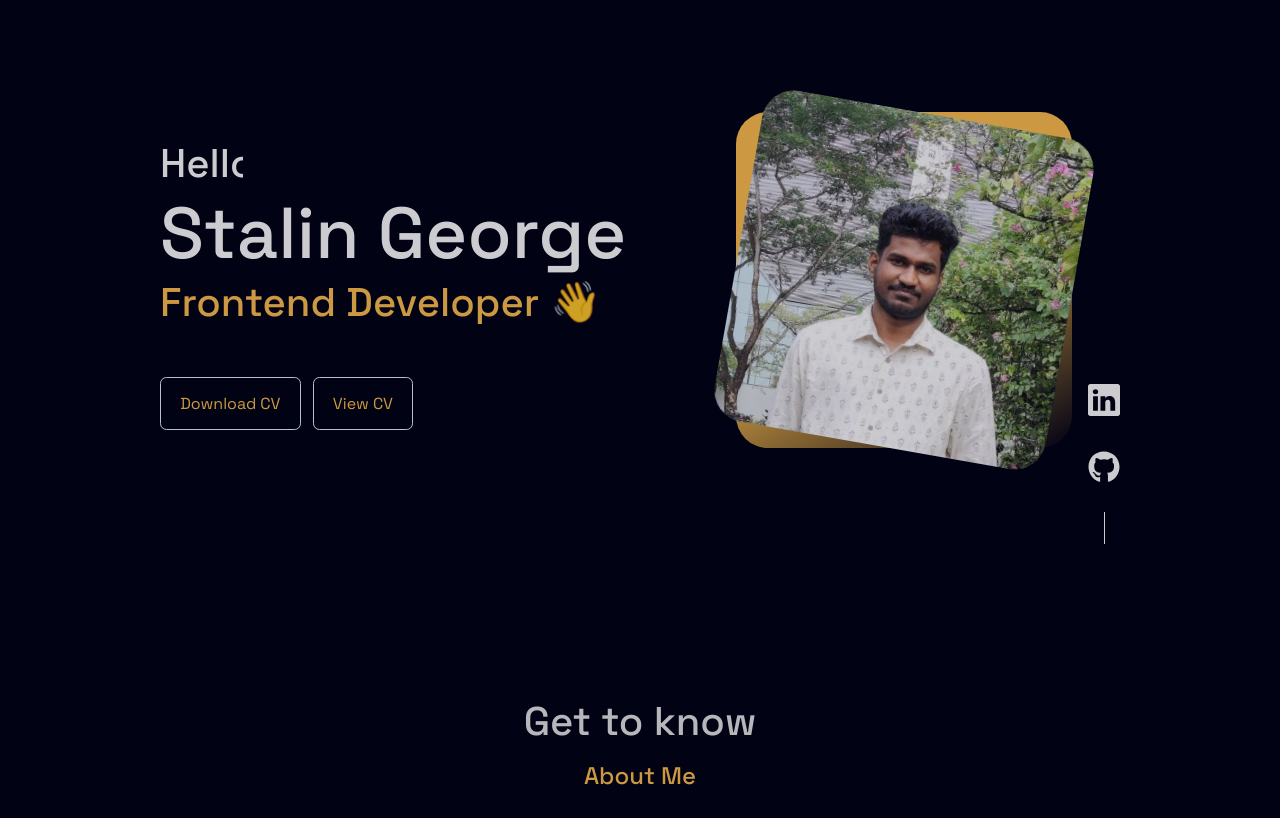
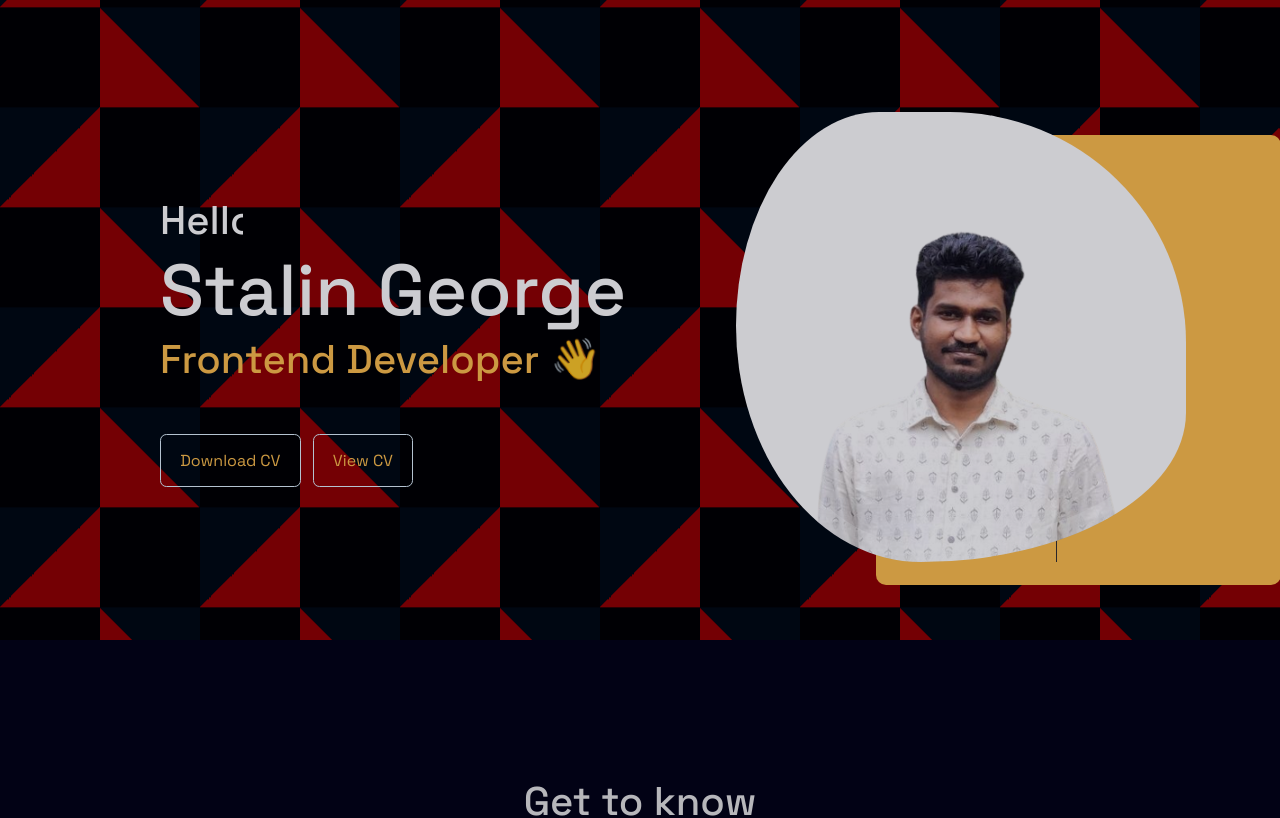
Before and after one commit to stalingeorg/portfolio, a React (Create React App) app: page / in a window 1280 px wide. Shown: the top 818 px of the page. Built offline with nearby package versions, Linux system fonts and the light colour scheme.

Commit message:
version 2.8

```diff
--- a/src/components/header/CTA.jsx
+++ b/src/components/header/Cvpdf.jsx
@@ -1,18 +1,18 @@
 import React from 'react';
-import CV from '../../assets/resume.pdf';
+import Resume from '../../assets/resume.pdf';
 
-const CTA = () => {
+const CVPDF = () => {
   return (
     <div style={{'display':'flex'}}>
     <div className="cta">
-      <a href={CV} download className="btn">
+      <a href={Resume} download className="btn">
 
         Download CV
       </a>
     </div>
 
      <div className="cta">
-      <a href={CV}   className="btn" target='_blank'>
+      <a href={Resume}   className="btn" target='_blank' rel="noreferrer">
 
        View CV
      </a>
@@ -21,4 +21,4 @@ const CTA = () => {
   );
 };
 
-export default CTA;
+export default CVPDF;
--- a/src/components/header/Header.jsx
+++ b/src/components/header/Header.jsx
@@ -1,8 +1,8 @@
 import React from 'react';
-import CTA from './CTA';
-import HeaderSocials from './HeaderSocials';
+import Cvpdf from './Cvpdf';
+import Socialconnet from './Socialconnect';
 import './header.css';
-import ME from '../../assets/me.jpg';
+import ME from '../../assets/bg.png';
 import '../intro/intro.css';
 import { motion } from "framer-motion";
 
@@ -18,17 +18,17 @@ const Emoji = props => (
 )
 const Header = () => {
   return (
-    <header id="home">
+    <header id="home" className='section_left'>
       <div className="container header__container">
-      <div className="row">
-      <div style={{width: "60%"}}>
+      <div className="row ">
+      <div className='' style={{width: "60%"}}>
        <h5 className='text_anim'>Hello I'm</h5>
         <h1>Stalin George   </h1>
         <h5 className="text-light">Frontend Developer <Emoji  symbol="👋" label="sheep" /></h5>
-        <CTA />
+        <Cvpdf />
        </div>
-       <div style={{width: "35%"}}>
-       <div className="about__me">
+       <div style={{width: "35%"}} className='position-relative section_right'>
+       {/* <div className="about__me">
           <div className="about__me-image">
 
 
@@ -50,8 +50,27 @@ const Header = () => {
       }}
     />
      </div>
-    </div>
-        <HeaderSocials />
+    </div> */}
+
+    <div className="image">
+<motion.div
+          className="avatar" style={{backgroundImage: `url(${ME})`}}
+      animate={{
+        scale: [1, 1.2, 1, 1, 1],
+        rotate: [0, 40, 40, 0, 0],
+        borderRadius: ["50%", "50%", "50%", "50%", "50%"]
+      }}
+      transition={{
+        duration: 2,
+        ease: "easeInOut",
+        times: [0, 0.2, 0.5, 0.8, 1],
+        repeat: 0,
+        repeatDelay: 1
+      }}
+    />
+<div className="shape"></div>
+</div>
+        <Socialconnet />
 
 
       </div>
--- a/src/components/header/header.css
+++ b/src/components/header/header.css
@@ -1,5 +1,5 @@
 header {
-  height: 70vh;
+  height: 80vh;
   padding-top: 7rem;
   overflow: hidden;
 }
@@ -23,14 +23,15 @@ header {
   gap: 0.8rem;
   position: absolute;
   right: 0rem;
-  bottom: 1rem;
+  bottom: 0rem;
+  z-index: 1;
 }
 
 .header__socials::after {
   content: '';
   width: 1px;
   height: 2rem;
-  background: #fff;
+  background: #343030;
 }
 
 .scroll__down {
@@ -47,7 +48,7 @@ header {
 }
 .a_social{
   font-size: 2rem;
-  color: #fff;
+  color: #343030;
 }
 @media screen and (max-width: 1024px){
   header {
@@ -117,3 +118,180 @@ header {
   display: inline-block;
 }
 @keyframes wave-animation{0%{-webkit-transform:rotate( 0.0deg);-ms-transform:rotate( 0.0deg);transform:rotate( 0.0deg);}10%{-webkit-transform:rotate(14.0deg);-ms-transform:rotate(14.0deg);transform:rotate(14.0deg);}20%{-webkit-transform:rotate(-8.0deg);-ms-transform:rotate(-8.0deg);transform:rotate(-8.0deg);}30%{-webkit-transform:rotate(14.0deg);-ms-transform:rotate(14.0deg);transform:rotate(14.0deg);}40%{-webkit-transform:rotate(-4.0deg);-ms-transform:rotate(-4.0deg);transform:rotate(-4.0deg);}50%{-webkit-transform:rotate(10.0deg);-ms-transform:rotate(10.0deg);transform:rotate(10.0deg);}60%{-webkit-transform:rotate( 0.0deg);-ms-transform:rotate( 0.0deg);transform:rotate( 0.0deg);}100%{-webkit-transform:rotate( 0.0deg);-ms-transform:rotate( 0.0deg);transform:rotate( 0.0deg);}}
+
+.image {
+  position: relative;
+  height: 398px;
+    width: 398px;
+}
+.image img {
+  min-width: 100%;
+  position: relative;
+  opacity: 0;
+}
+.image .main {
+  transform: rotate(7deg);
+}
+.image .main {
+  position: absolute;
+  top: 0px;
+  bottom: 0px;
+  left: 0px;
+  right: 0px;
+  background-repeat: no-repeat;
+  background-position: center;
+  background-size: cover;
+  transform: rotate(0deg);
+  z-index: 2;
+  border-radius: 50% !important;
+  transition: all .4s ease;
+  background-color: #e9e9fb;
+  filter: revert;
+}
+.image .shape {
+  background-color: #ffc04e;
+  transform: rotate(-6deg);
+}
+.image .shape {
+  position: absolute;
+  top: 23px;
+  bottom: -23px;
+  right: -95px;
+  width: 90%;
+  background-color: #ffc04e;
+  transform: rotate(0deg);
+  z-index: 1;
+  border-radius: 10px;
+  -webkit-transition: all .4s ease;
+  -moz-transition: all .4s ease;
+  -ms-transition: all .4s ease;
+  -o-transition: all .4s ease;
+  transition: all .4s ease;
+}
+.main:hover {
+  transform: rotate(10.0deg) !important;
+  cursor: pointer;
+}
+.position-relative{
+  position: relative;
+}
+.section_left {
+  --s: 25vmin;
+  --p: calc(var(--s) / 2);
+  --c1: #910000;
+  --c2: #000912;
+  --c3: #262424;
+  --bg: #0a0808;
+  --d: 10000ms;
+  --e: cubic-bezier(0.76, 0, 0.24, 1);
+
+  background-color: var(--bg);
+  background-image:
+    linear-gradient(45deg, var(--c1) 25%, transparent 25%),
+    linear-gradient(-45deg, var(--c1) 25%, transparent 25%),
+    linear-gradient(45deg, transparent 75%, var(--c2) 75%),
+    linear-gradient(-45deg, transparent 75%, var(--c2) 75%);
+  background-size: var(--s) var(--s);
+  background-position:
+    calc(var(--p) *  1) calc(var(--p) *  0),
+    calc(var(--p) * -1) calc(var(--p) *  1),
+    calc(var(--p) *  1) calc(var(--p) * -1),
+    calc(var(--p) * -1) calc(var(--p) *  0);
+  animation:
+    color var(--d) var(--e) infinite,
+    position var(--d) var(--e) infinite;
+    background-color: black;
+}
+
+@keyframes color {
+  0%, 25% {
+    --bg: var(--c3);
+  }
+  26%, 50% {
+    --bg: var(--c1);
+  }
+  51%, 75% {
+    --bg: var(--c3);
+  }
+  76%, 100% {
+    --bg: var(--c2);
+  }
+}
+
+@keyframes position {
+  0% {
+    background-position:
+      calc(var(--p) *  1) calc(var(--p) *  0),
+      calc(var(--p) * -1) calc(var(--p) *  1),
+      calc(var(--p) *  1) calc(var(--p) * -1),
+      calc(var(--p) * -1) calc(var(--p) *  0);
+  }
+  25% {
+    background-position:
+      calc(var(--p) *  1) calc(var(--p) *  4),
+      calc(var(--p) * -1) calc(var(--p) *  5),
+      calc(var(--p) *  1) calc(var(--p) *  3),
+      calc(var(--p) * -1) calc(var(--p) *  4);
+  }
+  50% {
+    background-position:
+      calc(var(--p) *  3) calc(var(--p) * 8),
+      calc(var(--p) * -3) calc(var(--p) * 9),
+      calc(var(--p) *  2) calc(var(--p) * 7),
+      calc(var(--p) * -2) calc(var(--p) * 8);
+  }
+  75% {
+    background-position:
+      calc(var(--p) *  3) calc(var(--p) * 12),
+      calc(var(--p) * -3) calc(var(--p) * 13),
+      calc(var(--p) *  2) calc(var(--p) * 11),
+      calc(var(--p) * -2) calc(var(--p) * 12);
+  }
+  100% {
+    background-position:
+      calc(var(--p) *  5) calc(var(--p) * 16),
+      calc(var(--p) * -5) calc(var(--p) * 17),
+      calc(var(--p) *  5) calc(var(--p) * 15),
+      calc(var(--p) * -5) calc(var(--p) * 16);
+  }
+}
+
+@media (prefers-reduced-motion) {
+  body {
+    animation: none;
+  }
+}
+.image{
+	min-width: 450px;
+	min-height: 450px;
+	position: relative;
+	border-radius: 100%;
+}
+.image .avatar {
+	position: absolute;
+	top: 0px;
+	bottom: 0px;
+	left: 0px;
+	right: 0px;
+	background-repeat: no-repeat;
+	background-position:center;
+	background-size: cover;
+	animation: morph 8s ease-in-out infinite 1s;
+	background-blend-mode: multiply;
+	-webkit-box-shadow: inset 0px 0px 0px 18px rgba(255,255,255,.3);
+    -moz-box-shadow: inset 0px 0px 0px 18px rgba(255,255,255,.3);
+    box-shadow: inset 0px 0px 0px 18px rgba(255,255,255,.3);
+    background-color: white;
+    z-index: 2;
+}
+@keyframes morph {
+	 0% {
+		 border-radius: 60% 40% 30% 70% / 60% 30% 70% 40%;
+	}
+	 50% {
+		 border-radius: 30% 60% 70% 40% / 50% 60% 30% 60%;
+	}
+	 100% {
+		 border-radius: 60% 40% 30% 70% / 60% 30% 70% 40%;
+	}
+}
```
Also changed, not shown: src/assets/bg.png (added), src/components/header/Socialconnect.jsx (renamed from src/components/header/HeaderSocials.jsx), src/index.css (line endings or trailing spaces).
